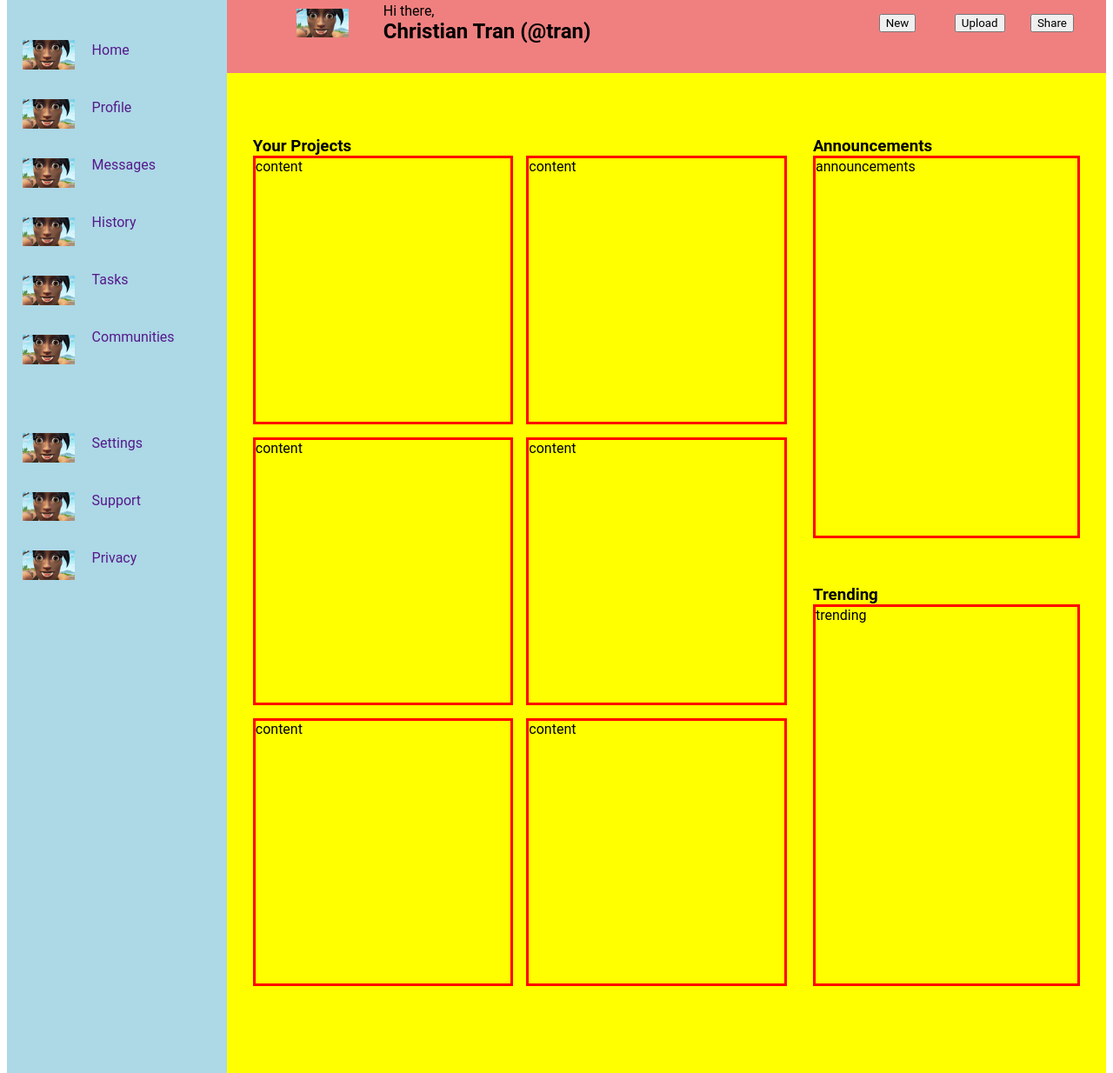
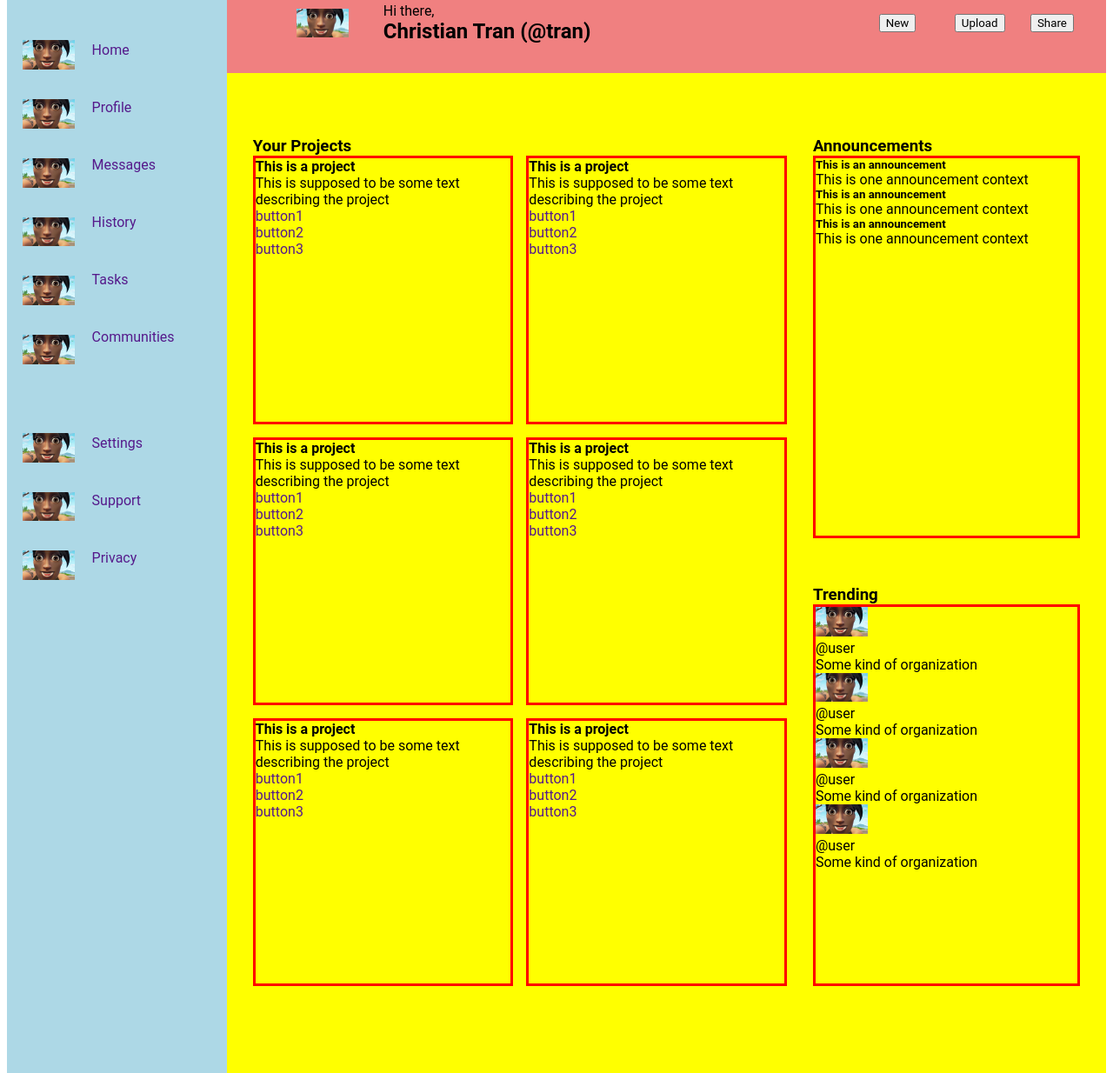
Before and after one commit to ChristianIsaacTran/admin-dashboard-TOP, a plain HTML site: page index.html in a window 1280 px wide. Shown: the part 154-1388 px from the top of the page at 87% size. Drawn offline with Linux system fonts and the light colour scheme; a web font is replaced by a local one.

Commit message:
Finished html for card contents. Needs styling

```diff
--- a/index.html
+++ b/index.html
@@ -81,22 +81,123 @@
             <div class="left-container">
                 <h3 class="title-project">Your Projects</h3>
                 <div class="card-container">
-                    <div class="card">content</div>
-                    <div class="card">content</div>
-                    <div class="card">content</div>
-                    <div class="card">content</div>
-                    <div class="card">content</div>
-                    <div class="card">content</div>
+                    <div class="card">
+                        <div class="card-content">
+                            <h4>This is a project</h4>
+                            <p>This is supposed to be some text describing the project</p>
+                        </div>
+                        <ul>
+                            <li><a href="">button1</a></li>
+                            <li><a href="">button2</a></li>
+                            <li><a href="">button3</a></li>
+                        </ul>
+                    </div>
+                    <div class="card">
+                        <div class="card-content">
+                            <h4>This is a project</h4>
+                            <p>This is supposed to be some text describing the project</p>
+                        </div>
+                        <ul>
+                            <li><a href="">button1</a></li>
+                            <li><a href="">button2</a></li>
+                            <li><a href="">button3</a></li>
+                        </ul>
+                    </div>
+                    <div class="card">
+                        <div class="card-content">
+                            <h4>This is a project</h4>
+                            <p>This is supposed to be some text describing the project</p>
+                        </div>
+                        <ul>
+                            <li><a href="">button1</a></li>
+                            <li><a href="">button2</a></li>
+                            <li><a href="">button3</a></li>
+                        </ul>
+                    </div>
+                    <div class="card">
+                        <div class="card-content">
+                            <h4>This is a project</h4>
+                            <p>This is supposed to be some text describing the project</p>
+                        </div>
+                        <ul>
+                            <li><a href="">button1</a></li>
+                            <li><a href="">button2</a></li>
+                            <li><a href="">button3</a></li>
+                        </ul>
+                    </div>
+                    <div class="card">
+                        <div class="card-content">
+                            <h4>This is a project</h4>
+                            <p>This is supposed to be some text describing the project</p>
+                        </div>
+                        <ul>
+                            <li><a href="">button1</a></li>
+                            <li><a href="">button2</a></li>
+                            <li><a href="">button3</a></li>
+                        </ul>
+                    </div>
+                    <div class="card">
+                        <div class="card-content">
+                            <h4>This is a project</h4>
+                            <p>This is supposed to be some text describing the project</p>
+                        </div>
+                        <ul>
+                            <li><a href="">button1</a></li>
+                            <li><a href="">button2</a></li>
+                            <li><a href="">button3</a></li>
+                        </ul>
+                    </div>
                 </div>
             </div>
 
             <div class="right-container">
                 <h3 class="title-announce">Announcements</h3>
-                <div class="card-announcements">announcements</div>
+                <div class="card-announcements">
+                    <div class="announce-content">
+                        <h5>This is an announcement</h5>
+                        <p>This is one announcement context</p>
+                    </div>
+                    <div class="announce-content">
+                        <h5>This is an announcement</h5>
+                        <p>This is one announcement context</p>
+                    </div>
+                    <div class="announce-content">
+                        <h5>This is an announcement</h5>
+                        <p>This is one announcement context</p>
+                    </div>
+                </div>
 
                 <h3 class="title-trend">Trending</h3>
-                <div class="card-trending">trending</div>
-
+                <div class="card-trending">
+                    <div class="trend-content">
+                        <img src="style/images/placeholder.jpg" alt="Fortnite default">
+                        <div class="trend-group">
+                            <p>@user</p>
+                            <p>Some kind of organization</p>
+                        </div>
+                    </div>
+                    <div class="trend-content">
+                        <img src="style/images/placeholder.jpg" alt="Fortnite default">
+                        <div class="trend-group">
+                            <p>@user</p>
+                            <p>Some kind of organization</p>
+                        </div>
+                    </div>
+                    <div class="trend-content">
+                        <img src="style/images/placeholder.jpg" alt="Fortnite default">
+                        <div class="trend-group">
+                            <p>@user</p>
+                            <p>Some kind of organization</p>
+                        </div>
+                    </div>
+                    <div class="trend-content">
+                        <img src="style/images/placeholder.jpg" alt="Fortnite default">
+                        <div class="trend-group">
+                            <p>@user</p>
+                            <p>Some kind of organization</p>
+                        </div>
+                    </div>
+                </div>
             </div>
         </div>
 
--- a/style/style.css
+++ b/style/style.css
@@ -169,7 +169,6 @@ input {
     border: 3px red solid;
 }
 
-
 .right-container {
     display: grid;
     grid-template-rows: 0.5fr 2.3fr 0.4fr 2.3fr;
```
